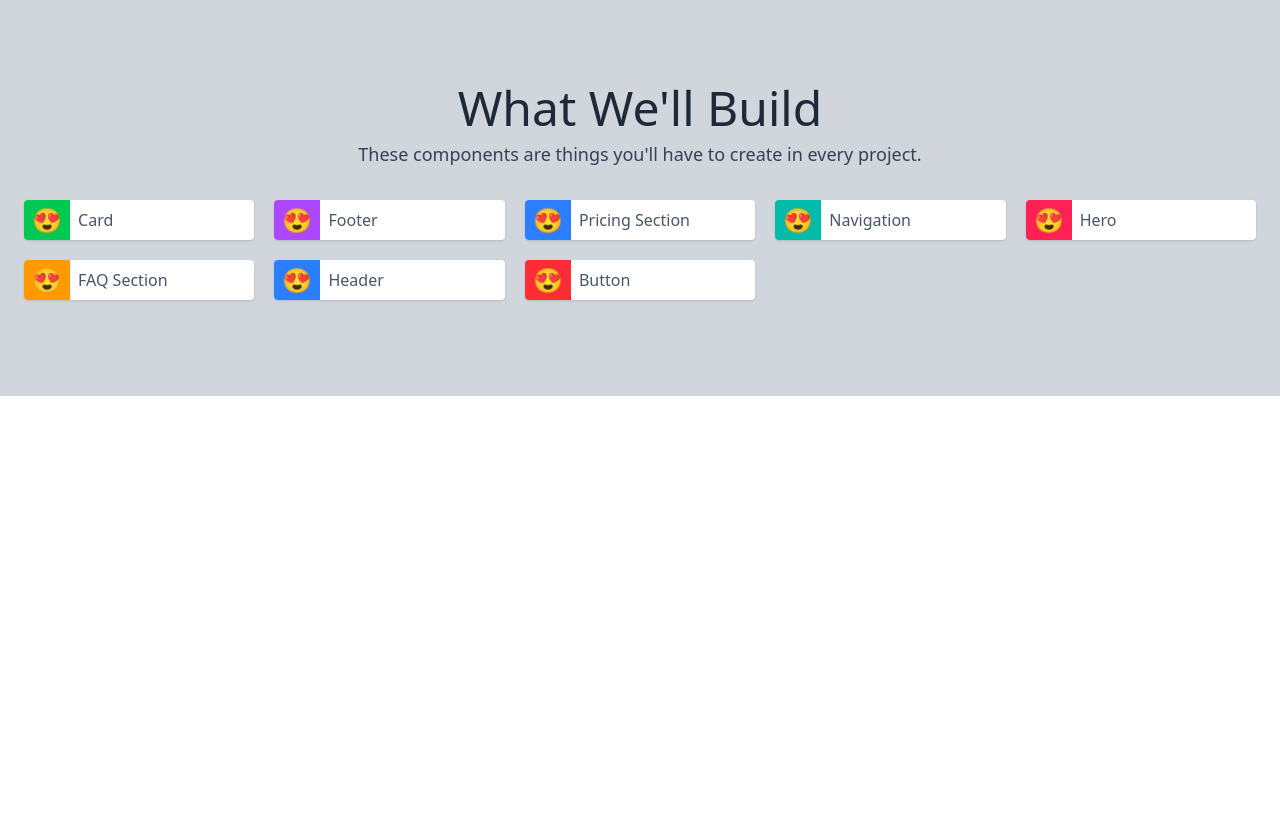
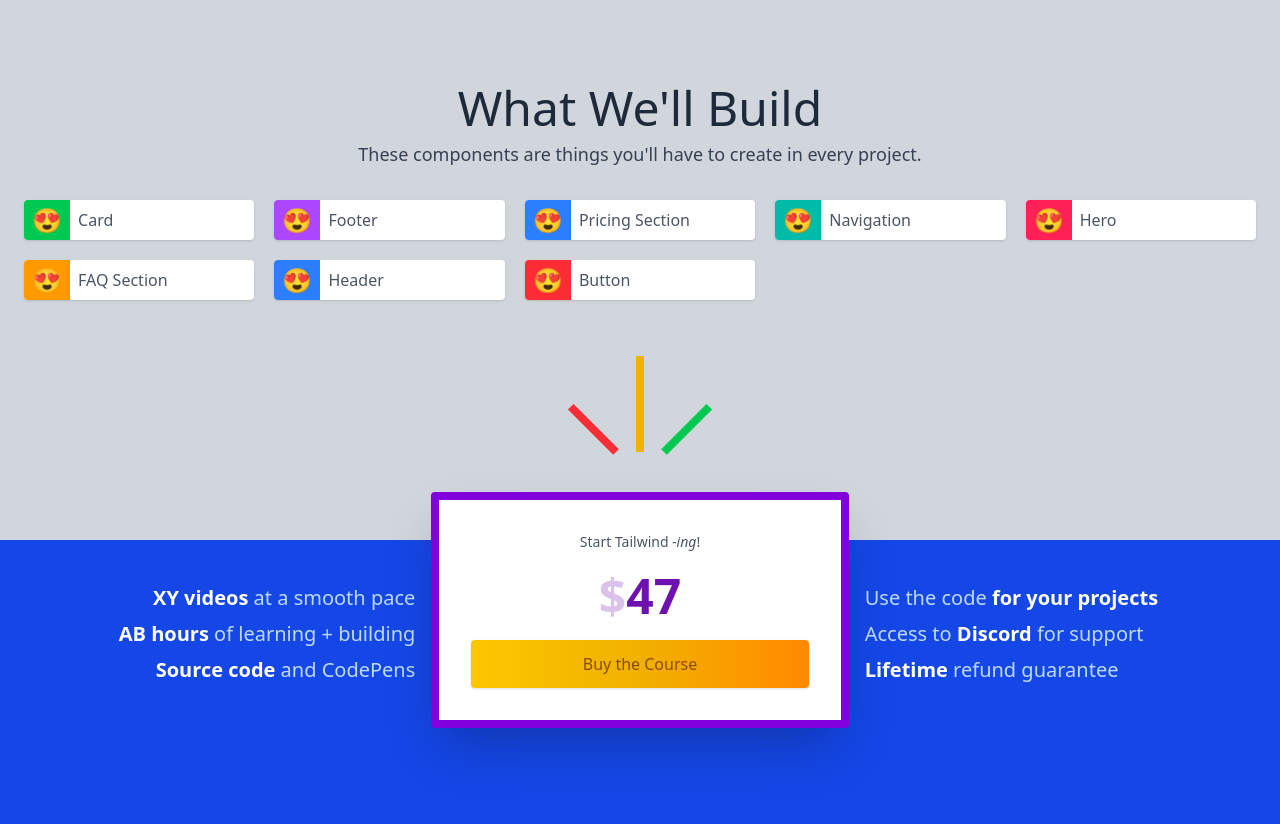
Before and after one commit to searedev/beginner-tailwind-site, a website built with Vite: page index.html in a window 1280 px wide. Shown: the part 3354-4178 px from the top of the page. Before the commit the page ends 3750 px from the top, so only its background shows below. Built offline with nearby package versions, Linux system fonts and the light colour scheme.

Commit message:
price section

```diff
--- a/index.html
+++ b/index.html
@@ -492,6 +492,80 @@
 
     <!-- ################################################# -->
     <!-- Pracing -->
+    <div class="relative py-24 bg-blue-700 text-blue-200">
+      <!-- gray box for the top section -->
+      <div class="absolute top-0 inset-x-0 h-36 bg-gray-300 z-10"></div>
+
+      <div
+        class="container mx-auto px-6 lg:px-0 flex flex-col lg:flex-row lg:items-center space-x-4 relative z-20"
+      >
+        <!-- left box -->
+        <div
+          class="order-2 lg:order-1 lg:w-1/3 text-xl space-y-2 pt-12 text-center lg:text-right"
+        >
+          <p>
+            <strong class="font-bold text-white">XY videos</strong> at a smooth
+            pace
+          </p>
+          <p>
+            <strong class="font-bold text-white">AB hours</strong> of learning +
+            building
+          </p>
+          <p>
+            <strong class="font-bold text-white">Source code</strong> and
+            CodePens
+          </p>
+        </div>
+
+        <!-- pricing box -->
+        <div
+          class="order-1 lg:order-2 relative lg:w-1/3 bg-white p-8 text-gray-800 rounded shadow-2xl border-8 border-purple-700 text-center space-y-5 hover:scale-105"
+        >
+          <!-- showoff beam thing -->
+          <div
+            class="absolute top-0 inset-x-0 flex justify-center items-end space-x-4 -translate-y-full"
+          >
+            <div
+              class="w-2 h-16 bg-red-500 mb-12 transform -rotate-45 origin-bottom"
+            ></div>
+            <div class="w-2 h-24 bg-yellow-500 mb-12"></div>
+            <div
+              class="w-2 h-16 bg-green-500 mb-12 transform rotate-45 origin-bottom"
+            ></div>
+          </div>
+
+          <h4 class="text-gray-600 text-sm">
+            Start Tailwind <span class="italic">-ing</span>!
+          </h4>
+          <div class="text-5xl text-purple-800 font-bold">
+            <span class="opacity-25">$</span>47
+          </div>
+          <a
+            href="#"
+            class="block bg-gradient-to-r from-yellow-400 via-yellow-500 to-orange-400 p-3 text-yellow-800 hover:text-yellow-900 rounded shadow hover:shadow-2xl"
+            >Buy the Course</a
+          >
+        </div>
+
+        <!-- right box -->
+        <div
+          class="order-3 lg:w-1/3 text-xl space-y-2 pt-12 text-center lg:text-left"
+        >
+          <p>
+            Use the code
+            <strong class="font-bold text-white">for your projects</strong>
+          </p>
+          <p>
+            Access to <strong class="font-bold text-white">Discord</strong> for
+            support
+          </p>
+          <p>
+            <strong class="font-bold text-white">Lifetime</strong> refund
+            guarantee
+          </p>
+        </div>
+      </div>
+    </div>
     <!-- ################################################# -->
 
     <!-- ################################################# -->
```
